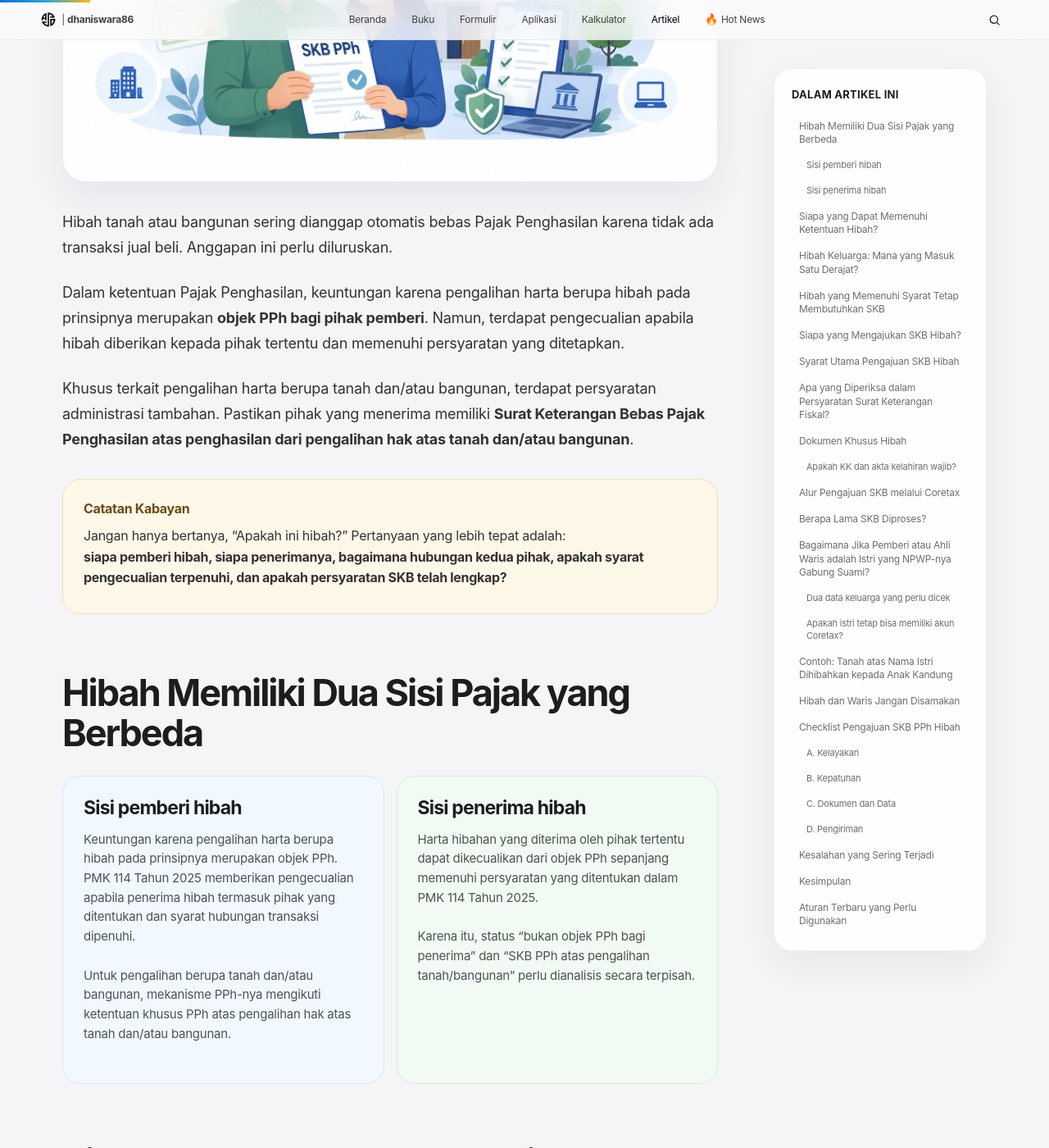
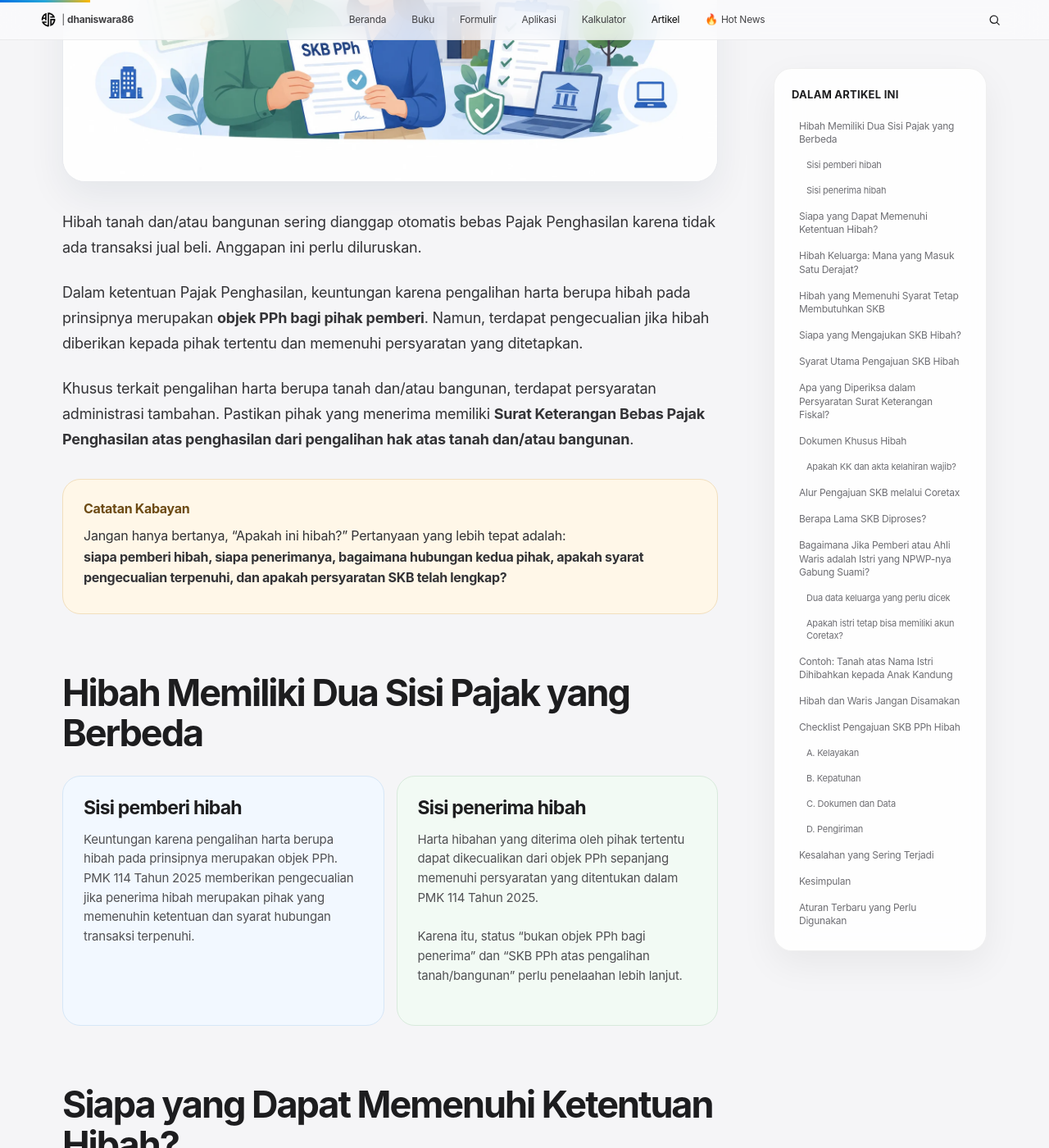
Before and after one commit to dhaniswara86/dhaniswara86.github.io, a Jekyll site: the page built from _artikel/skb-hibah-tanah-bangunan-coretax.md, in a window 1280 px wide and 1400 px high, scrolled down 1318 px. Shown: the whole window at 82% size. Built offline with Jekyll 4.4.1, drawn with Linux system fonts in a browser that asks for light colours; some of the changed text lies outside the part shown.

Commit message:
Update summary and content for hibah tax article

```diff
--- a/_artikel/skb-hibah-tanah-bangunan-coretax.md
+++ b/_artikel/skb-hibah-tanah-bangunan-coretax.md
@@ -29,7 +29,7 @@
 permalink: /skb-hibah-tanah-bangunan-coretax.html
 
 summary_label: "Ringkasan cepat"
-summary: "Pemberian hibah atas tanah dan/atau bangunan tidak otomatis dibebaskan dari Pajak Penghasilan. Pengecualian hanya berlaku jika memenuhi ketentuan yang dipersyaratkan, dan khusus untuk penerimaan hibah berupa tanah dan/atau bangunan harus dibuktikan melalui kepemilikan Surat Keterangan Bebas PPh."
+summary: "Pemberian hibah berupa tanah dan/atau bangunan tidak otomatis dibebaskan dari pengenaan Pajak Penghasilan. Pembebasan tersebut berlaku jika memenuhi persyaratan yang ditetapkan.Khusus untuk penerimaan hibah berupa tanah dan/atau bangunan harus dibuktikan melalui kepemilikan Surat Keterangan Bebas PPh."
 
 hero_links:
   - label: "Siapa yang bisa?"
@@ -59,14 +59,14 @@
 
 <section id="pengantar">
   <p>
-    Hibah tanah atau bangunan sering dianggap otomatis bebas Pajak Penghasilan karena
+    Hibah tanah dan/atau bangunan sering dianggap otomatis bebas Pajak Penghasilan karena
     tidak ada transaksi jual beli. Anggapan ini perlu diluruskan.
   </p>
 
   <p>
     Dalam ketentuan Pajak Penghasilan, keuntungan karena pengalihan harta berupa
     hibah pada prinsipnya merupakan <b>objek PPh bagi pihak pemberi</b>. Namun, terdapat
-    pengecualian apabila hibah diberikan kepada pihak tertentu dan
+    pengecualian jika hibah diberikan kepada pihak tertentu dan
     memenuhi persyaratan yang ditetapkan.
   </p>
 
@@ -94,13 +94,8 @@
       <h3>Sisi pemberi hibah</h3>
       <p>
         Keuntungan karena pengalihan harta berupa hibah pada prinsipnya merupakan
-        objek PPh. PMK 114 Tahun 2025 memberikan pengecualian apabila penerima
-        hibah termasuk pihak yang ditentukan dan syarat hubungan transaksi dipenuhi.
-      </p>
-      <p>
-        Untuk pengalihan berupa tanah dan/atau bangunan, mekanisme PPh-nya
-        mengikuti ketentuan khusus PPh atas pengalihan hak atas tanah dan/atau
-        bangunan.
+        objek PPh. PMK 114 Tahun 2025 memberikan pengecualian jika penerima
+        hibah merupakan pihak yang memenuhin ketentuan dan syarat hubungan transaksi terpenuhi.
       </p>
     </article>
 
@@ -113,7 +108,7 @@
       </p>
       <p>
         Karena itu, status “bukan objek PPh bagi penerima” dan “SKB PPh atas
-        pengalihan tanah/bangunan” perlu dianalisis secara terpisah.
+        pengalihan tanah/bangunan” perlu penelaahan lebih lanjut.
       </p>
     </article>
   </div>
```
